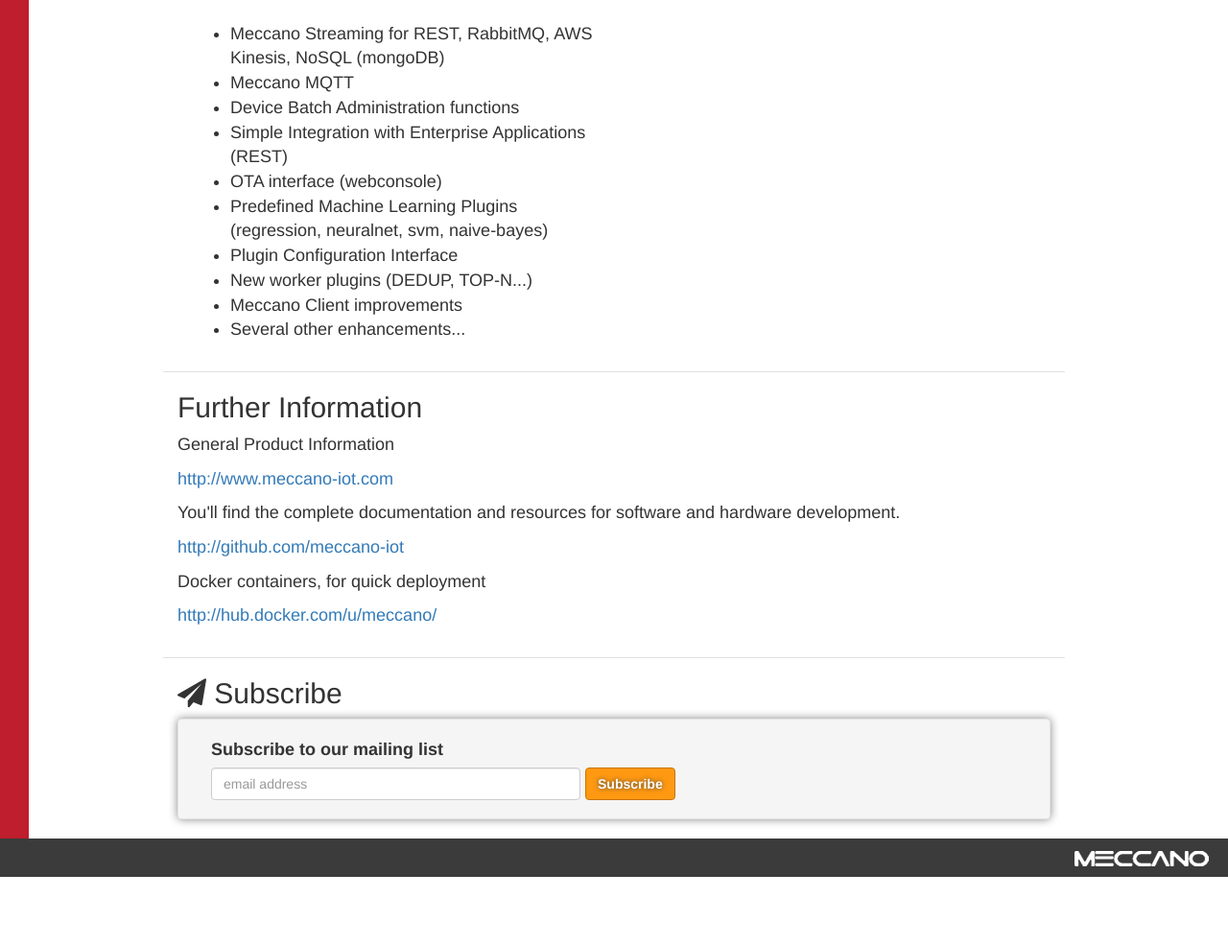
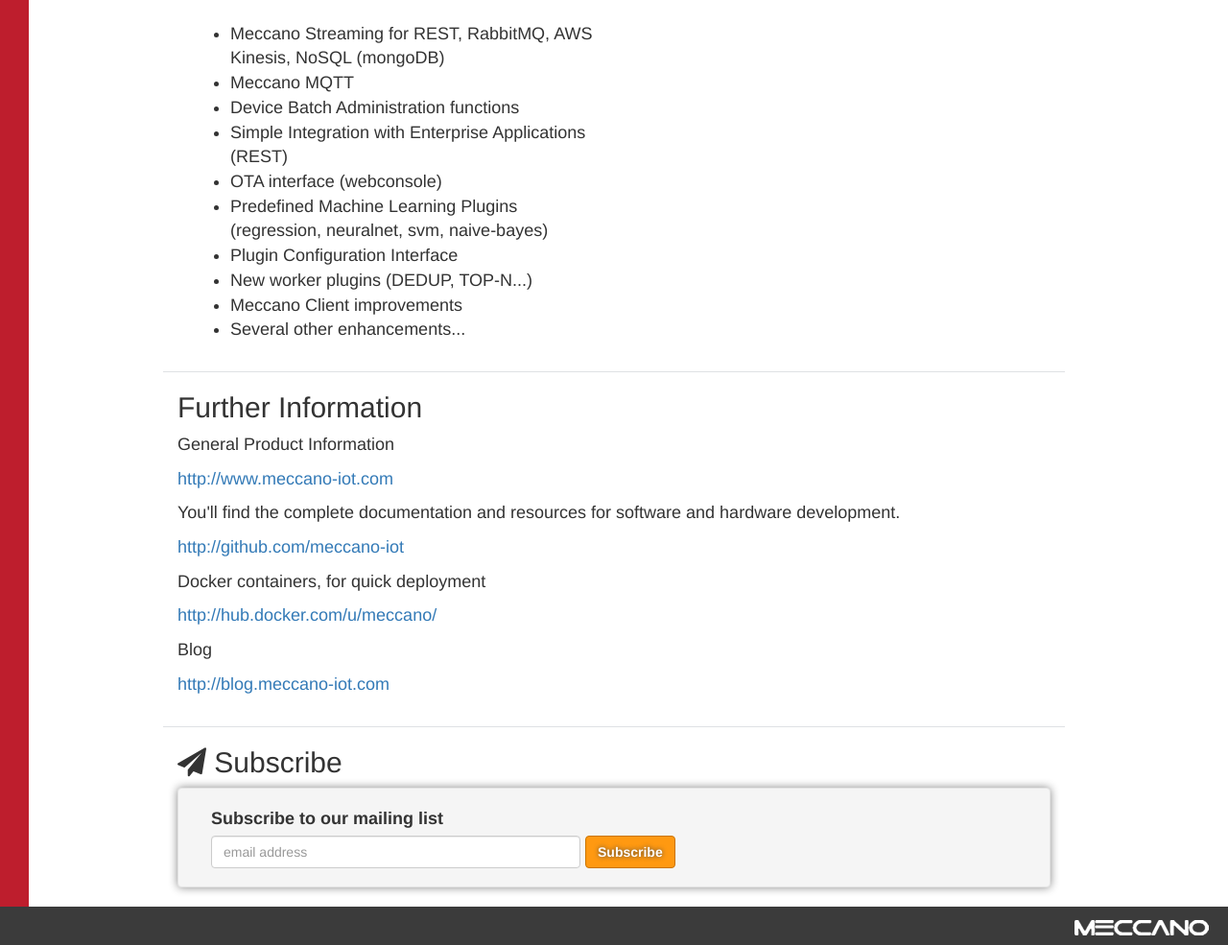
Before and after one commit to chrmorais/meccano-iot.github.io, a plain HTML site: page index.html in a window 1280 px wide. Shown: the part 3519-4504 px from the top of the page at 96% size. Before the commit the page ends 4433 px from the top, so only its background shows below. Drawn offline with Linux system fonts and the light colour scheme.

Commit message:
Blog link

```diff
--- a/index.html
+++ b/index.html
@@ -164,6 +164,8 @@
 			<p><a href="http://github.com/meccano-iot">http://github.com/meccano-iot</a></p>
 			<p>Docker containers, for quick deployment</p>
 			<p><a href="http://hub.docker.com/u/meccano/">http://hub.docker.com/u/meccano/</a></p>
+			<p>Blog</p>
+			<p><a href="http://blog.meccano-iot.com">http://blog.meccano-iot.com</a></p>
 		</div>
 		<div class="linha col-md-12"></div>
 		<div class="overview subscribe col-md-12">
```
